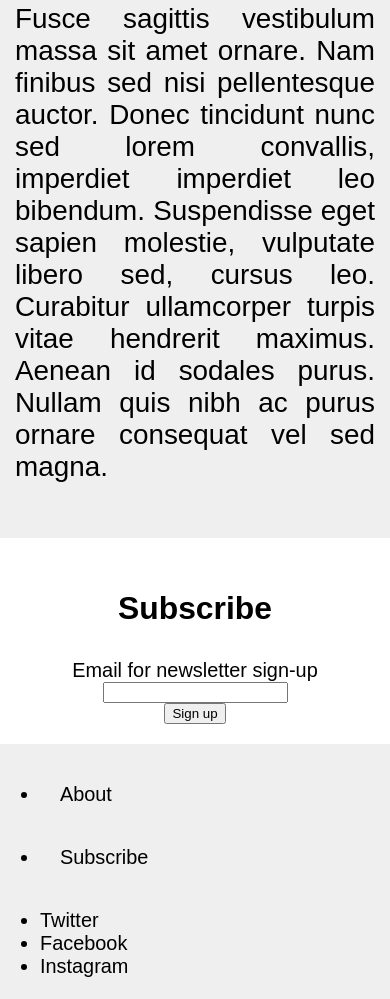
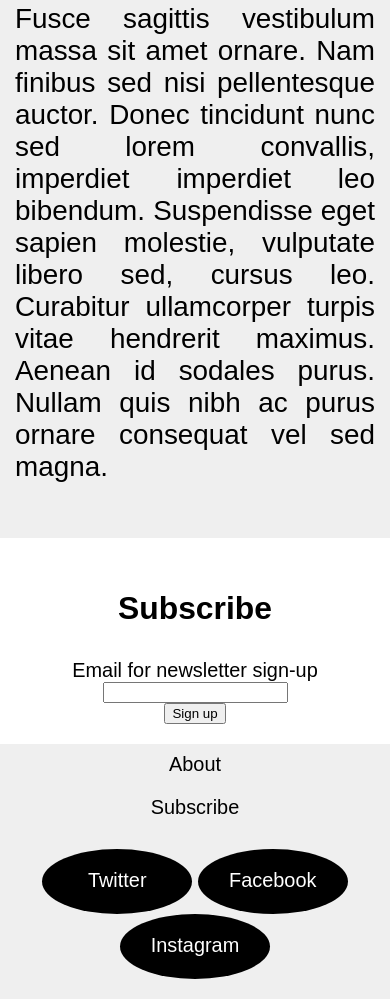
Before and after one commit to Sonus1999/html-og-css, a plain HTML site: page HTML-OG-CSS/index.html in a window 390 px wide. Shown: the part 3404-4403 px from the top of the page. Drawn offline with Linux system fonts and the light colour scheme.

Commit message:
ferdig nettside til mobil

```diff
--- a/HTML-OG-CSS/style.css
+++ b/HTML-OG-CSS/style.css
@@ -109,3 +109,31 @@ p{
     display: block;
     margin: 0 auto;
 }
+
+footer nav ul {
+    list-style: none;
+    padding: 0;
+    margin: 0;
+    text-align: center;
+}
+
+footer nav ul li a {
+    padding: 0.5rem;
+}
+
+#social-icons {
+    padding: 0;
+    margin: 2;
+    text-align: center;
+
+}
+
+#social-icons li {
+    display: inline-block;
+    background-color: #000;
+    color: #fff;
+    width: 150px;
+    height: 65px;
+    padding: 1rem;
+    border-radius: 50%;
+}
```
